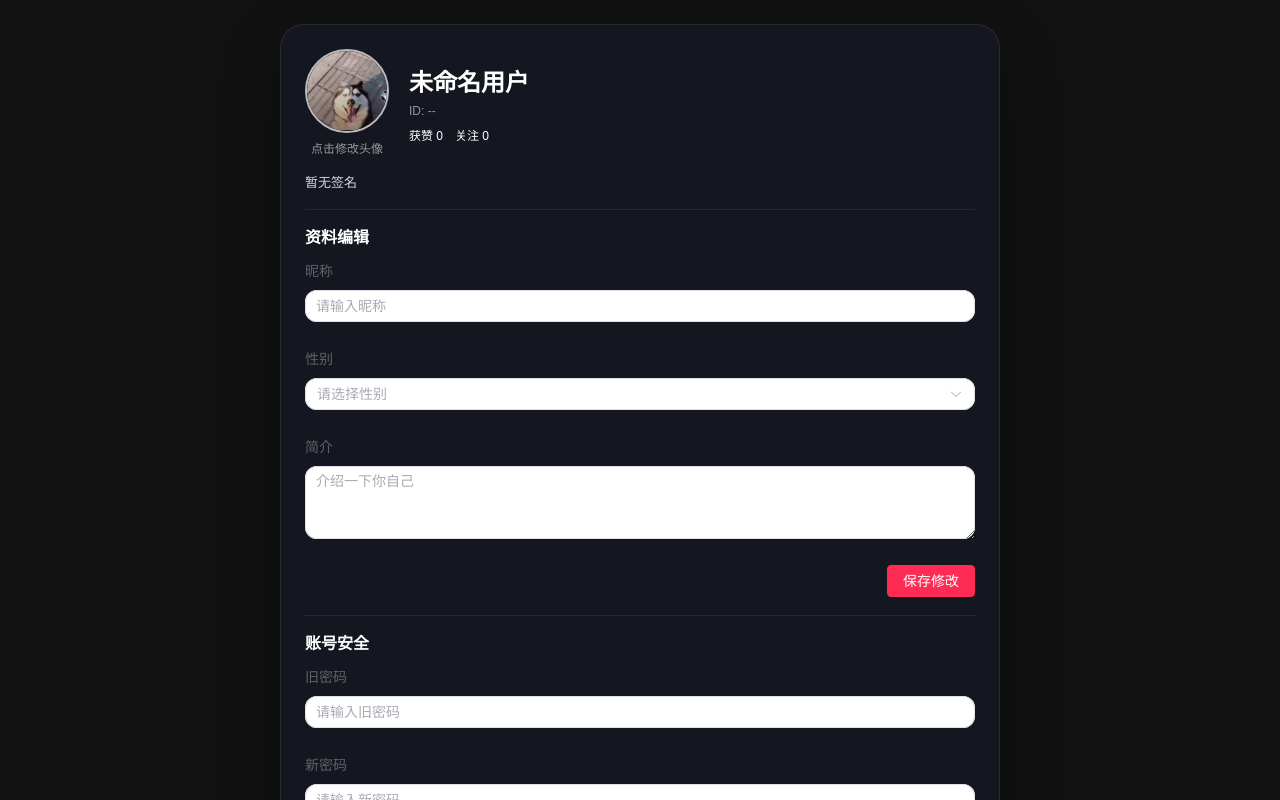
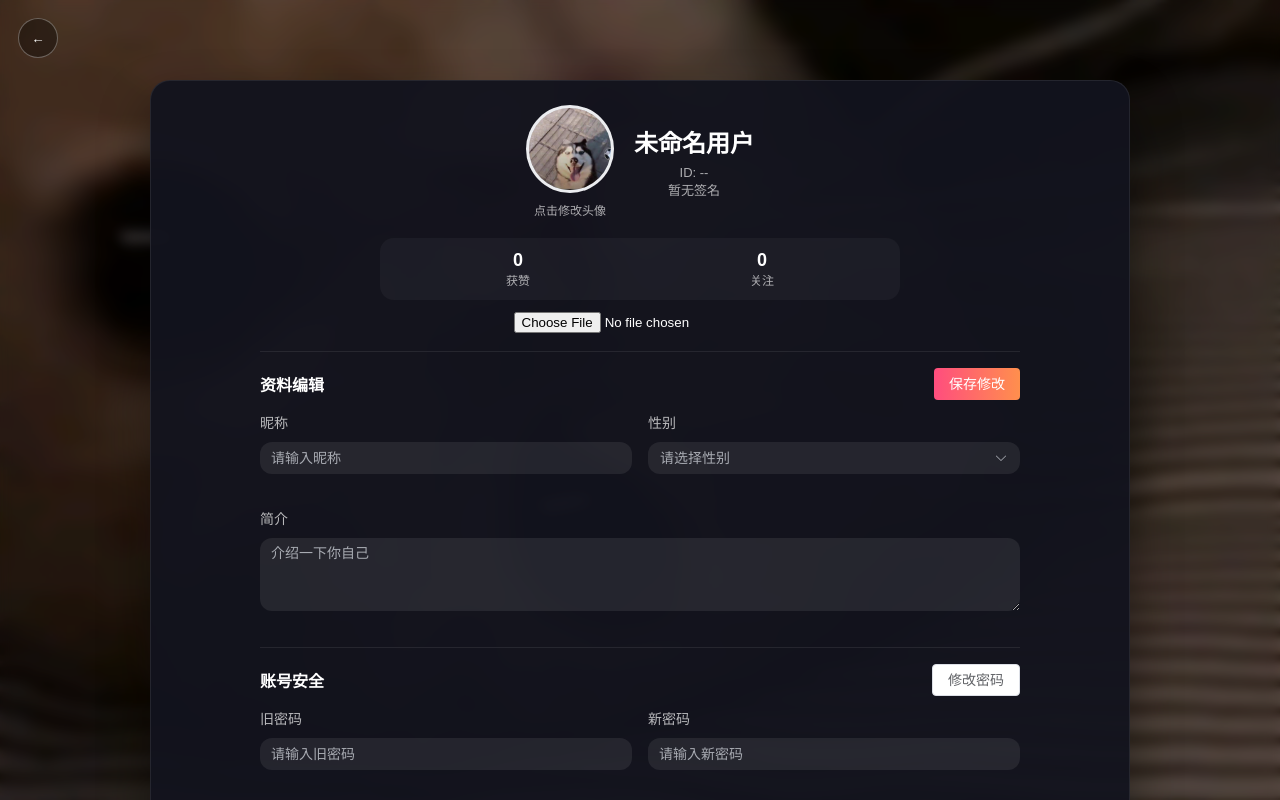
Before and after one commit to Lubida123/shortMovie, a Vue app in the folder user infront/my-video-project/: page /profile in a window 1280 px wide. Built offline with nearby package versions, Linux system fonts and the light colour scheme; no server answers; sample sign-in values are in the browser's storage.

Commit message:
页面美化

```diff
--- a/user infront/my-video-project/src/views/Profile.vue
+++ b/user infront/my-video-project/src/views/Profile.vue
@@ -1,9 +1,11 @@
 <script setup>
 import { ref, reactive, onMounted, computed } from 'vue'
+import { useRouter } from 'vue-router'
 import { ElMessage } from 'element-plus'
 import { useUserStore } from '../store/userStore'
 import * as userApi from '../api/user'
 
+const router = useRouter()
 const userStore = useUserStore()
 const loading = ref(false)
 const passwordLoading = ref(false)
@@ -142,6 +144,14 @@ const handleLogout = async () => {
   }
 }
 
+const handleBack = () => {
+  if (window.history.length > 1) {
+    router.back()
+    return
+  }
+  router.push('/')
+}
+
 onMounted(() => {
   if (userStore.token) {
     fetchProfile()
@@ -150,36 +160,51 @@ onMounted(() => {
 </script>
 
 <template>
-  <main class="profile-shell">
+  <main class="profile-page">
+    <div class="profile-bg"></div>
+    <div class="profile-overlay"></div>
+    <button type="button" class="back-btn" @click="handleBack">←</button>
+
     <section class="profile-card">
-      <header class="profile-header">
-        <button class="avatar-btn" type="button" @click="triggerAvatar">
-          <img class="avatar" :src="displayAvatar" alt="avatar" />
+      <div class="profile-header">
+        <button type="button" class="avatar-btn" @click="triggerAvatar">
+          <el-avatar :size="88" :src="displayAvatar" class="avatar" />
           <span class="avatar-tip">点击修改头像</span>
         </button>
-        <div class="profile-title">
+        <div class="profile-meta">
           <h1>{{ displayName }}</h1>
           <p>ID: {{ displayId }}</p>
-          <div class="stats">
-            <span>获赞 {{ likeCount }}</span>
-            <span>关注 {{ followCount }}</span>
+          <p class="signature">{{ signature }}</p>
         </div>
       </div>
-      </header>
 
-      <p class="signature">{{ signature }}</p>
+      <div class="stats">
+        <div>
+          <strong>{{ likeCount }}</strong>
+          <span>获赞</span>
+        </div>
+        <div>
+          <strong>{{ followCount }}</strong>
+          <span>关注</span>
+        </div>
+      </div>
 
       <input
         ref="avatarInput"
         type="file"
         accept="image/*"
-        class="hidden-input"
+        class="hidden"
         @change="handleAvatarChange"
       />
 
-      <section class="profile-section">
+      <section class="section">
+        <div class="section-title">
           <h2>资料编辑</h2>
-        <el-form label-position="top" class="profile-form">
+          <el-button type="primary" :loading="loading" @click="handleSave">
+            保存修改
+          </el-button>
+        </div>
+        <el-form label-position="top" class="form-grid">
           <el-form-item label="昵称">
             <el-input v-model="editForm.nickname" placeholder="请输入昵称" />
           </el-form-item>
@@ -190,7 +215,7 @@ onMounted(() => {
               <el-option label="女" value="女" />
             </el-select>
           </el-form-item>
-          <el-form-item label="简介">
+          <el-form-item label="简介" class="full">
             <el-input
               v-model="editForm.description"
               type="textarea"
@@ -198,33 +223,28 @@ onMounted(() => {
               placeholder="介绍一下你自己"
             />
           </el-form-item>
-          <div class="profile-actions">
-            <el-button type="primary" :loading="loading" @click="handleSave">
-              保存修改
-            </el-button>
-          </div>
         </el-form>
       </section>
 
-      <section class="profile-section">
+      <section class="section">
+        <div class="section-title">
           <h2>账号安全</h2>
-        <el-form label-position="top" class="profile-form">
+          <el-button :loading="passwordLoading" @click="handleUpdatePassword">
+            修改密码
+          </el-button>
+        </div>
+        <el-form label-position="top" class="form-grid">
           <el-form-item label="旧密码">
             <el-input v-model="passwordForm.oldPassword" show-password placeholder="请输入旧密码" />
           </el-form-item>
           <el-form-item label="新密码">
             <el-input v-model="passwordForm.newPassword" show-password placeholder="请输入新密码" />
           </el-form-item>
-          <div class="profile-actions">
-            <el-button :loading="passwordLoading" @click="handleUpdatePassword">
-              修改密码
-            </el-button>
-          </div>
         </el-form>
       </section>
 
-      <div class="logout-block">
-        <el-button class="logout" :loading="logoutLoading" @click="handleLogout">
+      <div class="logout-row">
+        <el-button type="danger" :loading="logoutLoading" @click="handleLogout">
           退出登录
         </el-button>
       </div>
@@ -232,29 +252,71 @@ onMounted(() => {
   </main>
 </template>
 
-<style scoped lang="less">
-.profile-shell {
+<style scoped>
+.profile-page {
   min-height: 100vh;
+  background: #0f1013;
+  color: #fff;
+  padding: 80px 20px 80px;
+  position: relative;
+  overflow: hidden;
+}
+
+.profile-bg {
+  position: fixed;
+  inset: 0;
+  z-index: 0;
+  background-image: url('../assets/img/header-bg.png');
+  background-size: cover;
+  background-position: center;
+}
+
+.profile-overlay {
+  position: fixed;
+  inset: 0;
+  z-index: 1;
+  background: rgba(0, 0, 0, 0.4);
+  backdrop-filter: blur(6px);
+}
+
+
+.back-btn {
+  position: fixed;
+  top: 18px;
+  left: 18px;
+  z-index: 5;
+  width: 40px;
+  height: 40px;
+  border-radius: 50%;
+  border: 1px solid rgba(255, 255, 255, 0.3);
+  background: rgba(0, 0, 0, 0.35);
+  color: #fff;
+  cursor: pointer;
   display: grid;
   place-items: center;
-  padding: 24rem 5vw 60rem;
-  background: var(--dy-bg-body);
-  color: var(--dy-text-primary);
 }
 
 .profile-card {
-  width: min(720rem, 100%);
-  background: rgba(22, 24, 34, 0.92);
-  border-radius: 24rem;
-  padding: 24rem;
-  border: var(--dy-border-default);
-  box-shadow: 0 24rem 60rem rgba(0, 0, 0, 0.35);
+  max-width: 980px;
+  margin: 0 auto;
+  background: rgba(18, 20, 30, 0.95);
+  border-radius: 20px;
+  padding: 24px 28px 28px;
+  border: 1px solid rgba(255, 255, 255, 0.08);
+  box-shadow: 0 24px 50px rgba(0, 0, 0, 0.45);
+  position: relative;
+  z-index: 2;
+  display: grid;
+  justify-items: center;
 }
 
 .profile-header {
-  display: flex;
+  display: grid;
+  grid-template-columns: auto 1fr;
+  gap: 20px;
   align-items: center;
-  gap: 20rem;
+  justify-items: center;
+  text-align: center;
 }
 
 .avatar-btn {
@@ -263,101 +325,133 @@ onMounted(() => {
   padding: 0;
   display: grid;
   justify-items: center;
-  gap: 6rem;
+  gap: 8px;
   cursor: pointer;
   color: inherit;
 }
 
 .avatar {
-  width: 84rem;
-  height: 84rem;
-  border-radius: 50%;
-  border: 2rem solid rgba(255, 255, 255, 0.7);
-  object-fit: cover;
+  border: 3px solid rgba(255, 255, 255, 0.7);
 }
 
 .avatar-tip {
-  font-size: 12rem;
-  color: var(--dy-text-tertiary);
+  font-size: 12px;
+  color: rgba(255, 255, 255, 0.65);
 }
 
-.profile-title h1 {
-  margin: 0 0 6rem;
-  font-size: 24rem;
+.profile-meta h1 {
+  margin: 0 0 6px;
+  font-size: 24px;
 }
 
-.profile-title p {
+.profile-meta p {
   margin: 0;
-  color: var(--dy-text-tertiary);
-  font-size: 12rem;
+  color: rgba(255, 255, 255, 0.65);
+  font-size: 13px;
+}
+
+.signature {
+  margin-top: 10px;
 }
 
 .stats {
+  display: grid;
+  grid-template-columns: repeat(2, minmax(0, 1fr));
+  margin: 20px 0 12px;
+  background: rgba(255, 255, 255, 0.04);
+  border-radius: 14px;
+  padding: 12px 16px;
+  text-align: center;
+  width: min(520px, 100%);
+}
+
+.stats strong {
+  display: block;
+  font-size: 18px;
+}
+
+.stats span {
+  font-size: 12px;
+  color: rgba(255, 255, 255, 0.65);
+}
+
+.section {
+  margin-top: 18px;
+  padding-top: 16px;
+  border-top: 1px solid rgba(255, 255, 255, 0.08);
+  width: min(760px, 100%);
+}
+
+.section-title {
   display: flex;
-  gap: 12rem;
-  margin-top: 8rem;
-  font-size: 12rem;
+  justify-content: space-between;
+  align-items: center;
+  margin-bottom: 12px;
+  width: 100%;
+}
+
+.section-title h2 {
+  margin: 0;
+  font-size: 16px;
+}
+
+.form-grid {
+  display: grid;
+  grid-template-columns: repeat(2, minmax(0, 1fr));
+  gap: 16px;
+  width: 100%;
+}
+
+.form-grid .full {
+  grid-column: 1 / -1;
+}
+
+.logout-row {
+  margin-top: 22px;
+  display: flex;
+  justify-content: center;
+  width: 100%;
+}
+
+:deep(.el-form-item__label) {
+  color: rgba(255, 255, 255, 0.7);
+}
+
+:deep(.el-input__wrapper),
+:deep(.el-textarea__inner),
+:deep(.el-select__wrapper) {
+  border-radius: 12px;
+  background: rgba(255, 255, 255, 0.08);
+  box-shadow: none;
+}
+
+:deep(.el-input__inner) {
   color: #fff;
 }
 
-.signature {
-  margin: 16rem 0 8rem;
-  color: #d4d7e3;
-  font-size: 13rem;
+:deep(.el-button--primary) {
+  background: linear-gradient(90deg, #ff4d7e, #ff8f4d);
+  border: none;
 }
 
-.profile-section {
-  margin-top: 18rem;
-  padding-top: 14rem;
-  border-top: 1rem solid rgba(255, 255, 255, 0.08);
+@media (max-width: 960px) {
+  .profile-card {
+    margin-top: -40px;
+    padding: 20px;
   }
 
-.profile-section h2 {
-  margin: 0 0 12rem;
-  font-size: 16rem;
+  .profile-header {
+    grid-template-columns: 1fr;
+    text-align: center;
+    justify-items: center;
   }
 
-.profile-form {
-  display: grid;
-  gap: 8rem;
+  .form-grid {
+    grid-template-columns: 1fr;
   }
 
-.profile-actions {
-  display: flex;
-  justify-content: flex-end;
-}
-
-.logout-block {
-  margin-top: 20rem;
-  display: flex;
+  .logout-row {
     justify-content: center;
   }
-
-.logout {
-  width: 100%;
-  background: rgba(254, 44, 85, 0.2);
-  color: #fff;
-  border: 1rem solid rgba(254, 44, 85, 0.5);
-}
-
-.hidden-input {
-  display: none;
-}
-
-:deep(.el-input__wrapper) {
-  border-radius: 12rem;
-}
-
-:deep(.el-textarea__inner) {
-  border-radius: 12rem;
-}
-
-:deep(.el-select__wrapper) {
-  border-radius: 12rem;
-}
-
-:deep(.el-button--primary) {
-  background: var(--dy-brand-red);
-  border-color: var(--dy-brand-red);
 }
 </style>
```
Also changed, not shown: user infront/my-video-project/src/views/Home.vue (+40 -31 lines), user infront/my-video-project/src/views/Login.vue (+80 -165 lines). Lines whose indentation alone changed are shown as unchanged.
